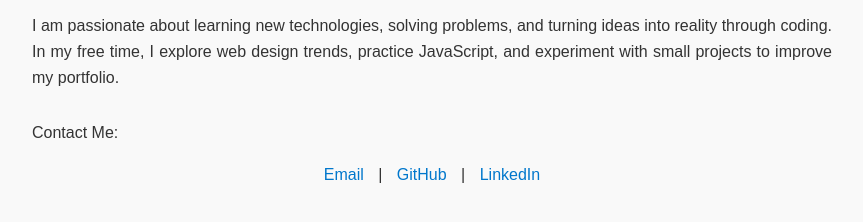
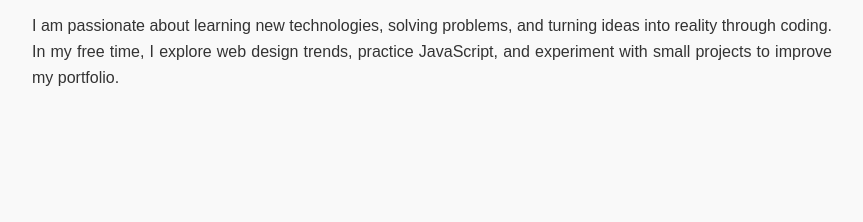
Before and after one commit to MuthuManickam-N15/portfolio, a plain HTML site: page day-1/index.html in a window 1280 px wide. Shown: the part 372-594 px from the top of the page, without its empty margins (208-1071 px from the left). Drawn offline with Linux system fonts and the light colour scheme.

Commit message:
changes day-1

```diff
--- a/day-1/index.html
+++ b/day-1/index.html
@@ -47,11 +47,5 @@
 
     <p>I am passionate about learning new technologies, solving problems, and turning ideas into reality through coding. In my free time, I explore web design trends, practice JavaScript, and experiment with small projects to improve my portfolio.</p>
 
-    <div class="contact">
-        <p>Contact Me:</p>
-        <a href="mailto:manoj@example.com">Email</a> |
-        <a href="https://github.com/MuthuManickam-N15" target="_blank">GitHub</a> |
-        <a href="https://linkedin.com/in/manoj" target="_blank">LinkedIn</a>
-    </div>
 </body>
 </html>
```
